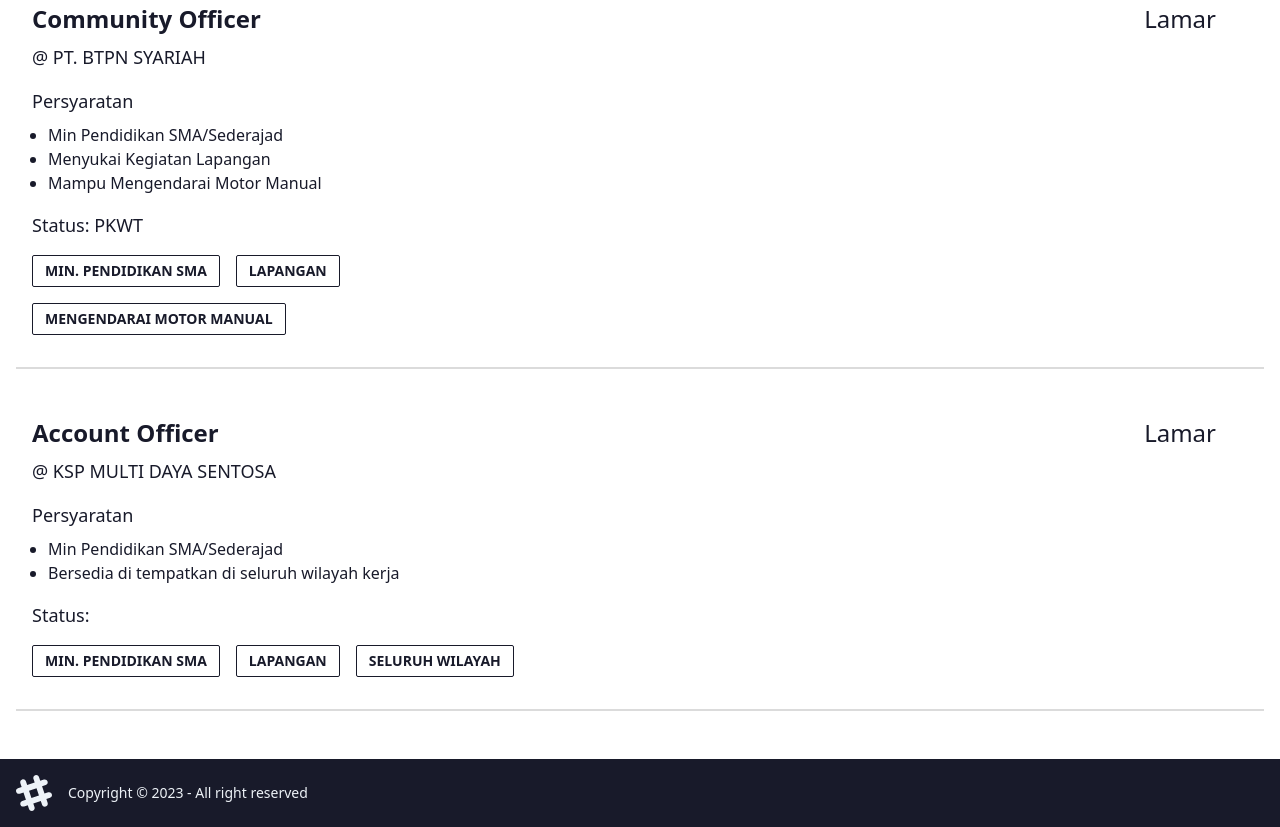
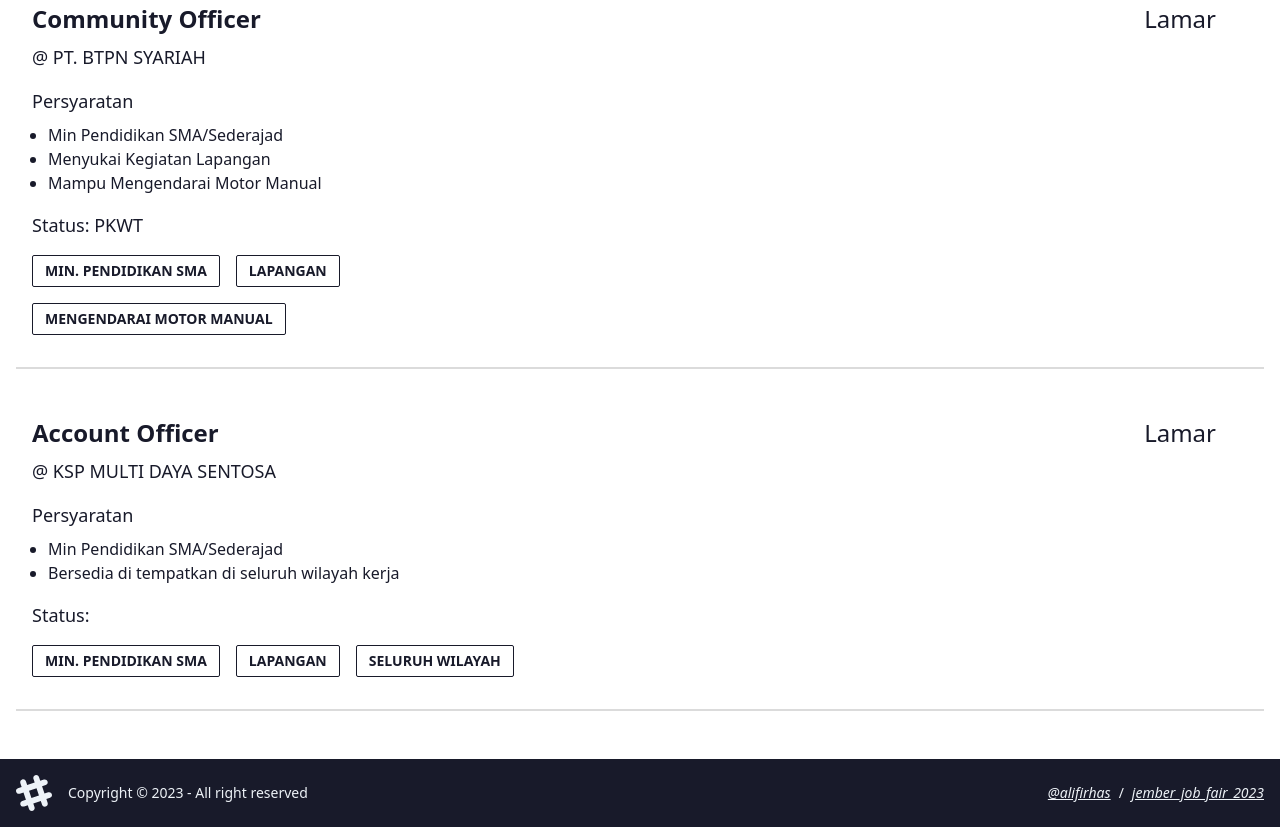
Before and after one commit to alifirhas/jember_job_fair_2023, a website: page index.html in a window 1280 px wide. Shown: the part 2541-3368 px from the top of the page. Drawn offline with Linux system fonts and the light colour scheme; some icons are missing.

Commit message:
:sparkles: Add author and repitory link
fix typo readme.md

```diff
--- a/index.html
+++ b/index.html
@@ -43,7 +43,9 @@
 					</div>
 
 					<!-- Greeting -->
-					<div class="text-4xl md:text-6xl font-bold mb-4 flex flex-col md:flex-row gap-4">
+					<div
+						class="text-4xl md:text-6xl font-bold mb-4 flex flex-col md:flex-row gap-4"
+					>
 						<span class="">
 							<img
 								src="./assets/images/logo.png"
@@ -107,8 +109,8 @@
 
 		<!-- Footer -->
 		<footer class="footer items-center p-4 bg-neutral text-neutral-content">
-			<div class="container mx-auto">
-				<div class="flex items-center gap-4">
+			<div class="container mx-auto w-full flex flex-col gap-6 md:flex-row justify-between items-start md:items-center">
+				<div class="flex gap-4 items-center order-2 md:order-1">
 					<svg
 						width="36"
 						height="36"
@@ -123,6 +125,22 @@
 						></path>
 					</svg>
 					<p>Copyright © 2023 - All right reserved</p>
+				</div>
+
+				<div class="flex flex-row gap-2 order-1 md:order-2">
+					<a
+						href="https://alifirhas.github.io/"
+						class="italic underline"
+						target="_blank"
+						>@alifirhas</a
+					>
+					<span>/</span>
+					<a
+						href="https://github.com/alifirhas/jember_job_fair_2023"
+						target="_blank"
+						class="italic underline"
+						>jember_job_fair_2023</a
+					>
 				</div>
 			</div>
 		</footer>
```
Also changed, not shown: README.md, dist/build.css, dist/output.css.
